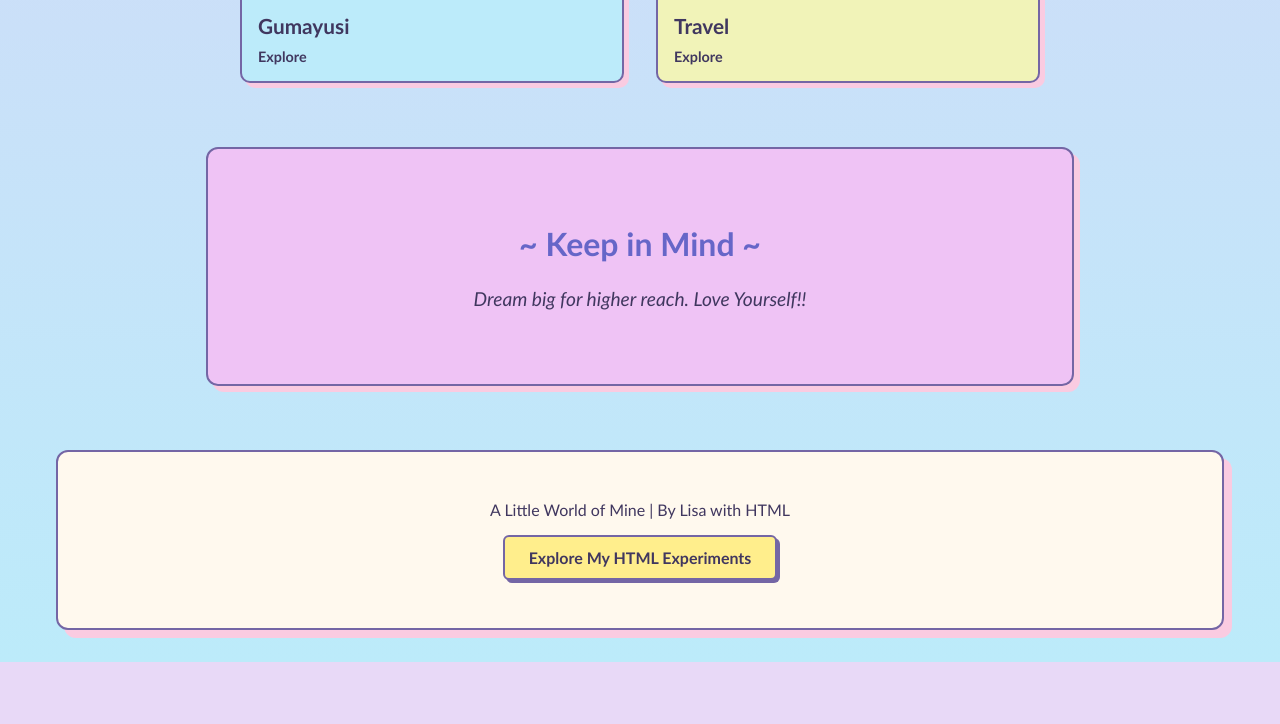
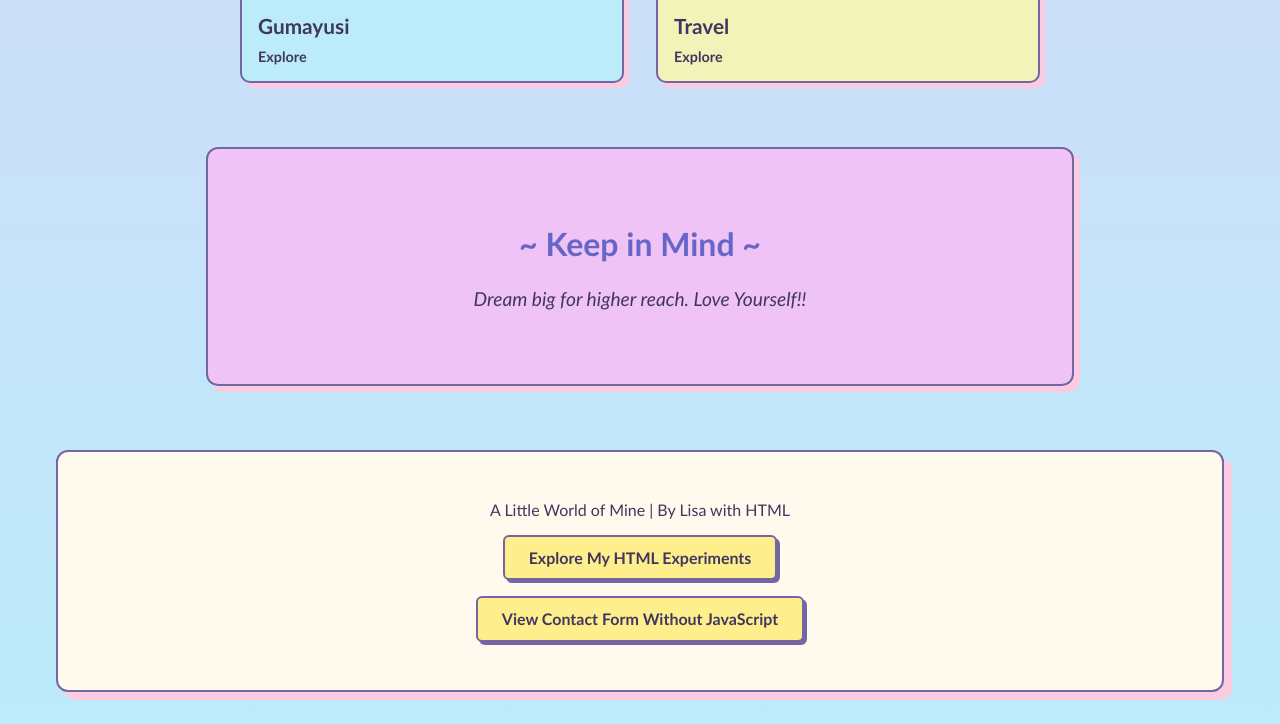
Before and after one commit to mantuetr/cse134_hw4, a plain HTML site: page index.html in a window 1280 px wide. Shown: the part 1649-2373 px from the top of the page. Before the commit the page ends 2311 px from the top, so only its background shows below. Drawn offline with Linux system fonts and the light colour scheme.

Commit message:
add index.html links to form-no-js.html

```diff
--- a/index.html
+++ b/index.html
@@ -137,6 +137,12 @@
         <p>
             <a href="experiments.html">Explore My HTML Experiments</a>
         </p>
+
+        <p>
+            <a href="form-no-js.html">
+                View Contact Form Without JavaScript
+            </a>
+        </p>
     </footer>
 
 </body>
```
Also changed, not shown: form-no-js.html (+1 -1 lines).
